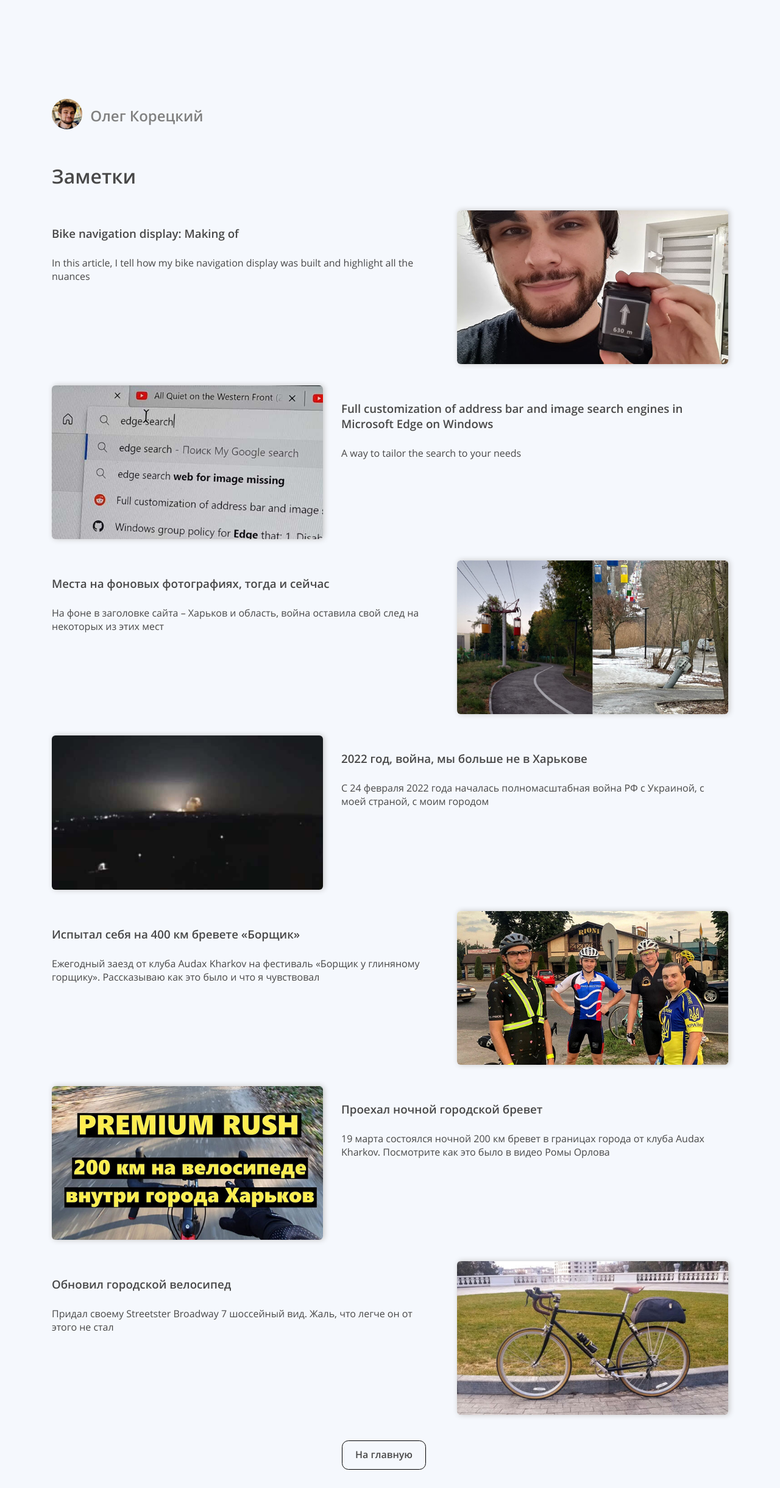
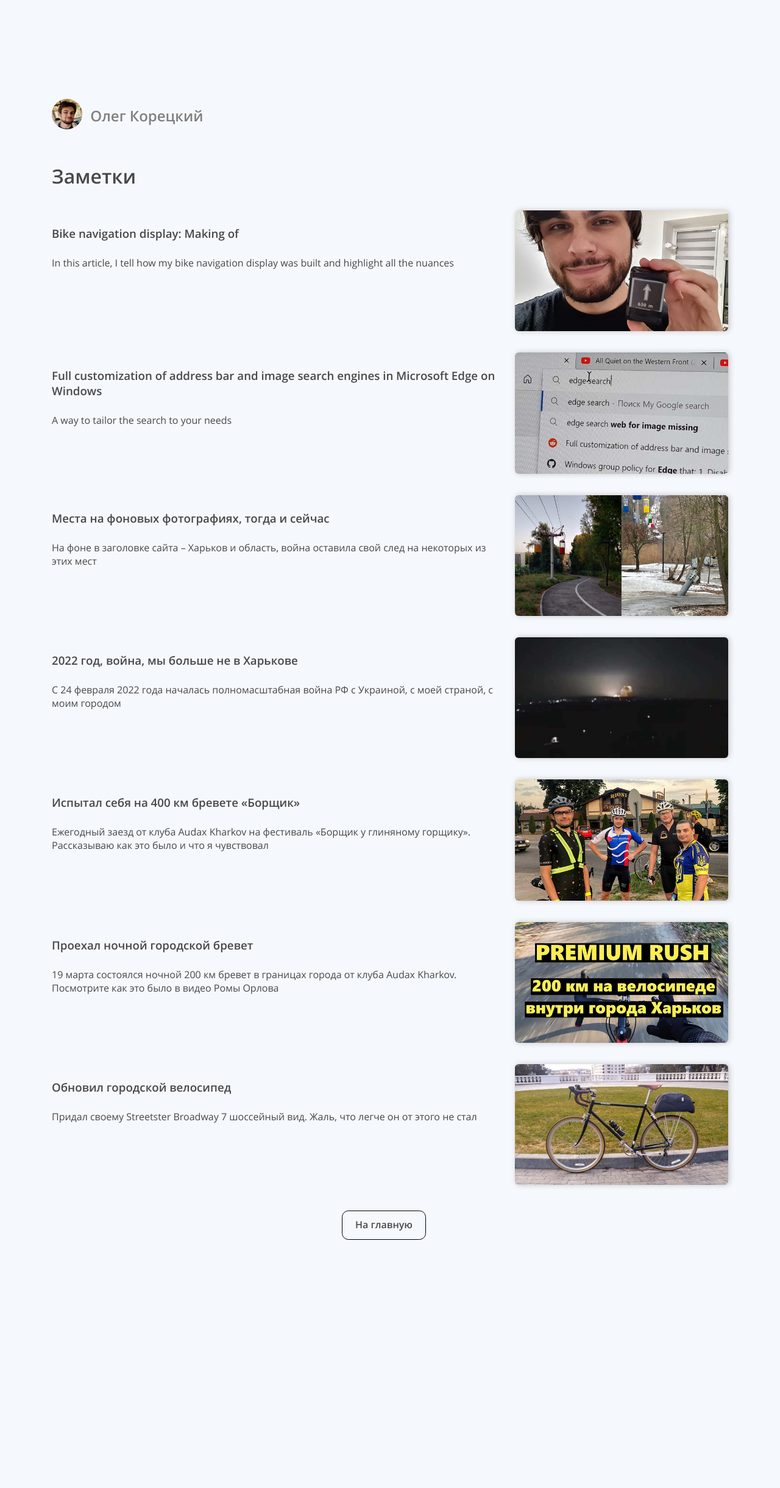
Before and after one commit to Radiokot/website, a Jekyll site: the page built from notes.html, in a window 1280 px wide. Shown: the whole page at 61% size. Built offline with Jekyll 4.4.1, drawn with Linux system fonts in a browser that asks for light colours; after the commit the page ends 2063 px from its top, so only the background shows below that.

Commit message:
Make the feed on the notes page more conservative, disable the odd-even switching

```diff
--- a/notes.html
+++ b/notes.html
@@ -38,19 +38,13 @@
 
                     {% for post in site.data.blog_posts reversed %}
                         <a class="hidden-link" href="{{ post.url }}">
-                            {% assign mod_2 = forloop.index0 | modulo: 2 %}
                             <article
-                                class="feed-entry row
-                                {% if mod_2 == 0 %}
-                                    feed-entry-even
-                                {% else %}
-                                    feed-entry-odd
-                                {% endif %}">
-                                <div class="text-container col-lg-6 col-xl-7">
+                                class="feed-entry row">
+                                <div class="text-container col-md-6 col-lg-7 col-xl-8">
                                     <h3>{{ post.title }}</h3>
                                     <p>{{ post.description }}</p>
                                 </div>
-                                <div class="img-container col-lg-6 col-xl-5">
+                                <div class="img-container col-md-6 col-lg-5 col-xl-4">
                                     <img src="{% link /assets/img/blog_posts/{{ post.slug }}/thumbnail.jpg %}"alt="{{
                                     post.title }}">
                                 </div>
```
